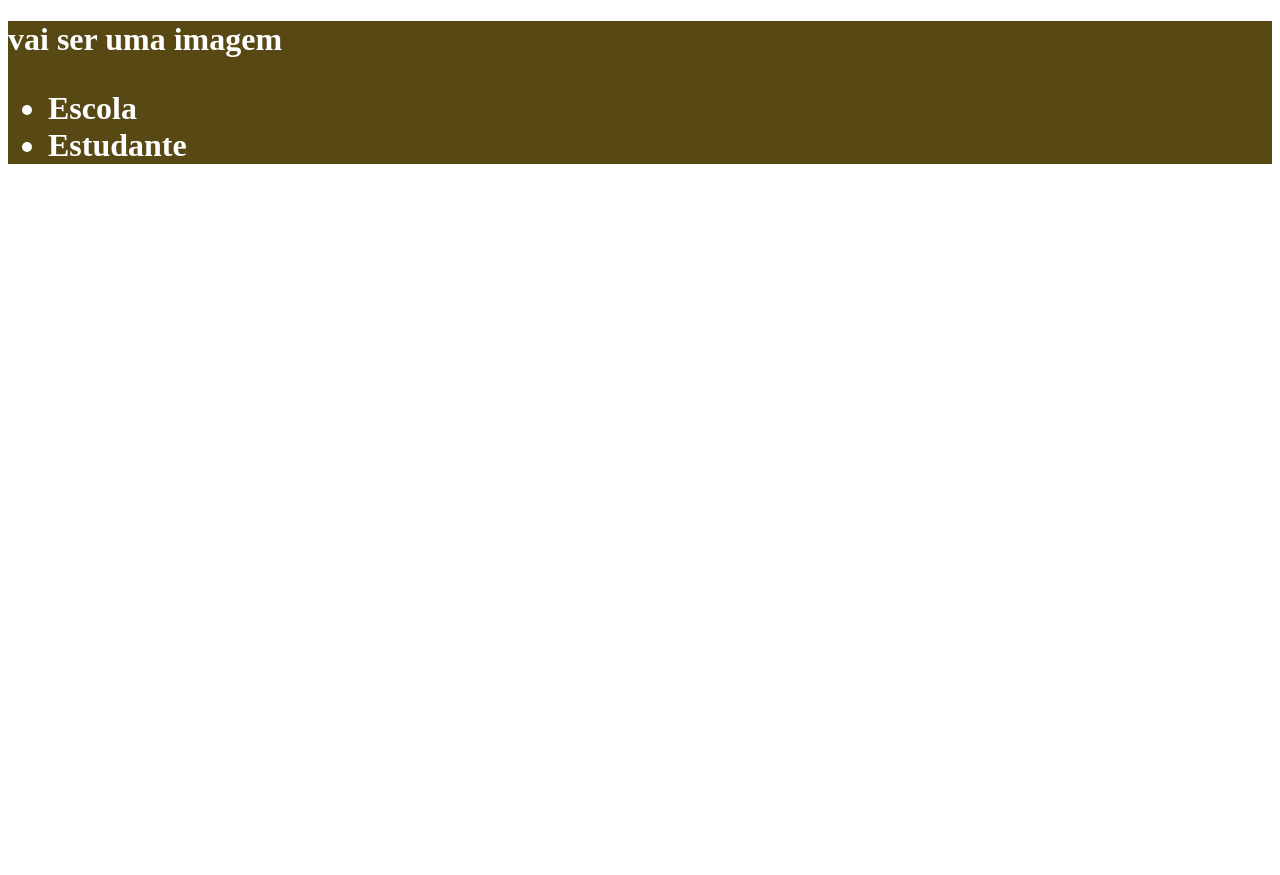
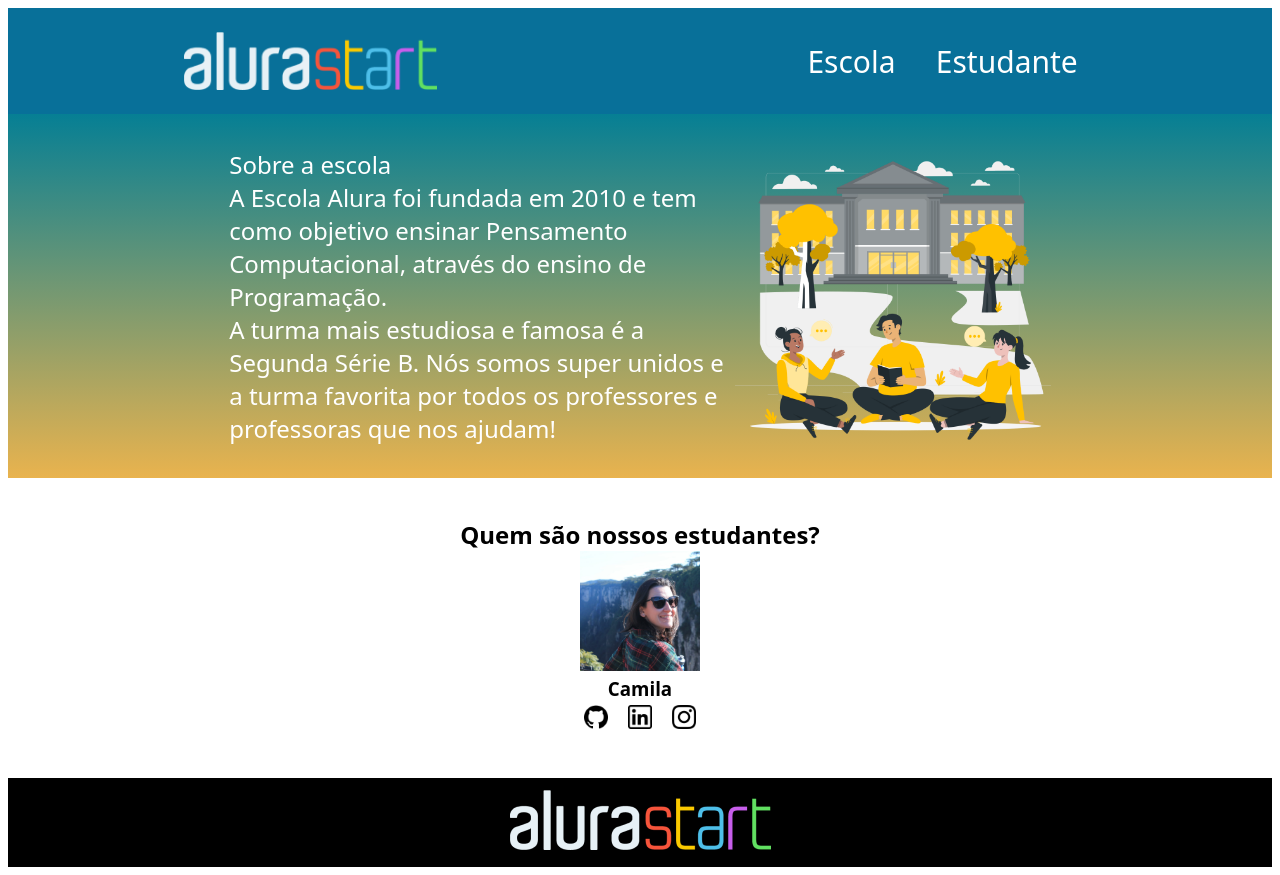
Before and after one commit to camilamoresco/escola, a plain HTML site: page index.html in a window 1280 px wide. Before the commit the page ends 800 px from the top, so only its background shows below. Drawn offline with Linux system fonts and the light colour scheme.

Commit message:
Add files via upload

```diff
--- a/index.html
+++ b/index.html
@@ -1,24 +1,44 @@
 <!DOCTYPE html>
 <html lang="en">
 <head>
-    <link rel="stylesheet" href="style.css">
     <meta charset="UTF-8">
-    <meta name="viewport" content="width=, initial-scale=1.0">
+    <meta name="viewport" content="width=device-width, initial-scale=1.0">
     <title>Document</title>
 </head>
-
+<link rel="stylesheet" href="style.css">
+<link rel="preconnect" href="https://fonts.googleapis.com">
+<link rel="preconnect" href="https://fonts.gstatic.com" crossorigin>
+<link href="https://fonts.googleapis.com/css2?family=Ubuntu+Sans:ital,wght@0,100..800;1,100..800&display=swap" rel="stylesheet">
 <body>
     <header>
-        <h1>vai ser uma imagem
-            <ul>
-                <li>Escola
-                <li>Estudante
+        <header class="cabecalho">
+            <img class="cabecalho-imagem" src="alurastart logo 1.png" alt="logo da alura start">
+            <ul class="cabecalho-lista">
+                <li class="cabecalho-lista-item"><a href="#escola"></a>Escola</li>
+                <li class="cabecalho-lista-item"><a href="#estudante"></a>Estudante</li>
+            </ul>
+        </header>
+    <section id= "escola">
+<div class="escola-div-conteudo"
+    <h2 class="escola-titulo">Sobre a escola</h2>
+    <p class="escola-texto-um">A Escola Alura foi fundada em 2010 e tem como objetivo ensinar Pensamento Computacional, através do ensino de  Programação.</p>
+    <p class="escola-texto-dois">A turma mais estudiosa e famosa é a Segunda Série B. Nós somos super unidos e a turma favorita por todos os professores e professoras que nos ajudam!</p>
+</div>
+<img class="escola-imagem" src="college campus-rafiki.png" alt="Alunos sentados">
+    </section>
+    <section id="estudante">
+        <div class="estudante-div">
+            <h2 class="estudante-titulo">Quem são nossos estudantes?</h2>
+            <img class="estudante-imagem" src="prof camila.jpg" alt="foto da Camila">
+            <h3 class=”estudante-nome”>Camila</h3>
+            <a href="https://github.com/camilamoresco"><img class="estudante-icone" src="github.png" alt="icone github"></a>
+            <a href="https://www.linkedin.com/in/camila-moresco-314bb429/"><img class="estudante-icone" src="linkedin.png" alt="icone linkedin"></a>
+            <a href="https://instagram.com/camimoresco4"><img class="estudante-icone" src="instagram.png" alt="icone instagram"></a>
+        </div>
 
-                    </li>
-                </li>
-            </ul>
-            </h1>
-    </header>
-
+    </section>
+       <footer class="rodape">
+        <img class="rodape-imagem" src="alurastart logo 1.png" alt="logo da alura start">
+       </footer>
 </body>
 </html>
--- a/style.css
+++ b/style.css
@@ -1,3 +1,70 @@
-header{background-color:#584814;
-color: white
+header {
+   *{
+    margin: 0;
+    padding: 0;
+   }
+    .cabecalho {
+        background-color: rgb(8, 112, 153);
+        color: white;
+        display: flex;
+        justify-content: space-around;
+        align-items: center;
+        padding: 24px 0;
+    }
+    .cabecalho-imagem{
+        width: 20%;}
+
+    .cabecalho-lista-item {
+        display: inline-block;
+        margin: 0 18px;
+        font-size: 30px;
+    }
+    .escola-imagem{
+        width: 25%;
+    }
+    #escola{
+        background-image: linear-gradient(#067f94, #e9b34e);
+        color: white;
+        display: flex;
+        justify-content: center;
+        align-items: center;
+        padding: 24px 0;
+        font-size: 24px;
+
+    }
+    #estudante{
+        padding: 24px 0;
+    }
+
+    .escola-div-conteudo {
+        width: 40%;
+
+    }
+    .escola-titulo{
+        padding: 24px 0;
+
+    }
+
 }
+body {
+    font-family: system-ui, -apple-system, BlinkMacSystemFont, 'Segoe UI', Roboto, Oxygen, Ubuntu, Cantarell, 'Open Sans', 'Helvetica Neue', sans-serif;
+    .estudante-imagem{
+        width: 120px;
+    }
+    .estudante-icone{
+        width: 24px;
+        padding: 4px 8px;
+    }
+    .estudante-div{
+        text-align: center;
+        padding: 16px 0;
+    }
+    .rodape{
+        background-color: black;
+        text-align: center;
+    }
+    .rodape-imagem{
+        height: 60px;
+        padding: 12px 0;
+    }
+}
```
Also changed, not shown: alurastart logo 1.png (added), college campus-rafiki.png (added), cupom-de-desconto-alura-start.png (added), github.png (added), instagram.png (added), linkedin.png (added), prof camila.jpg (added).
